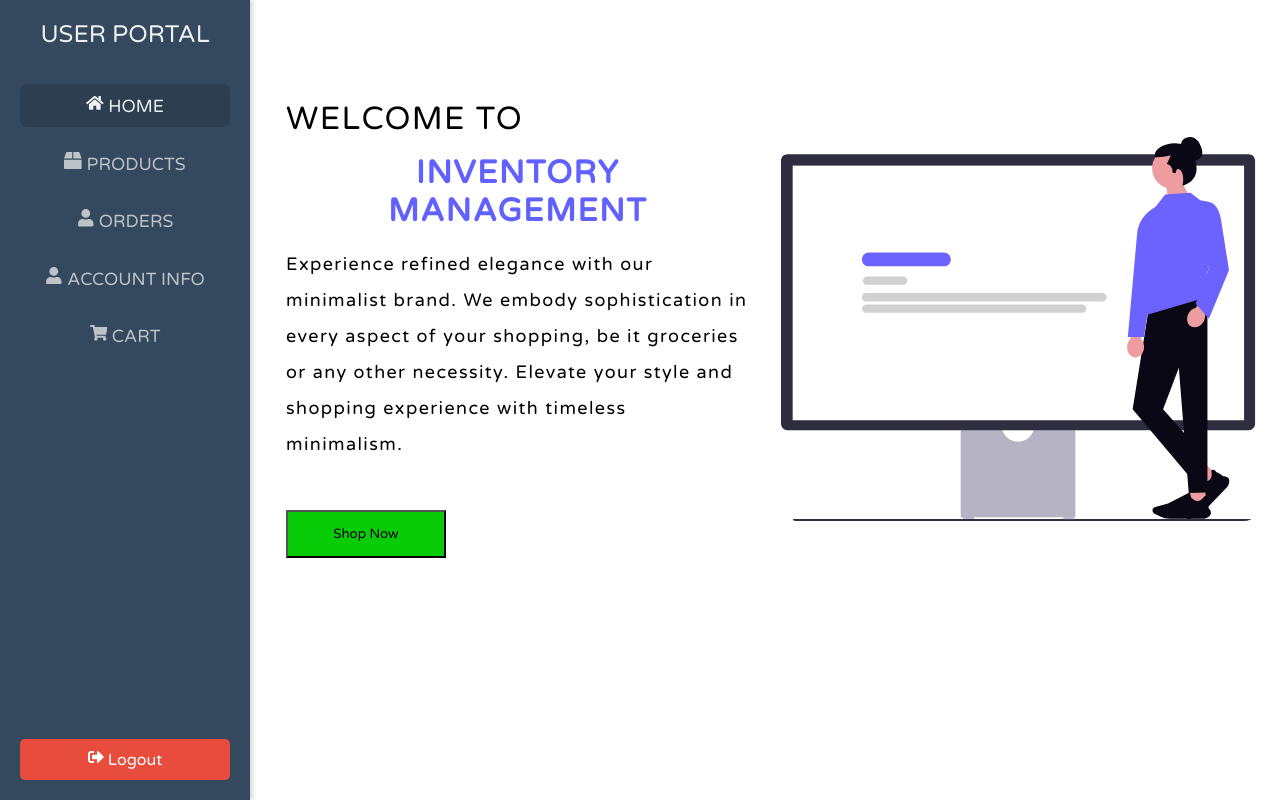
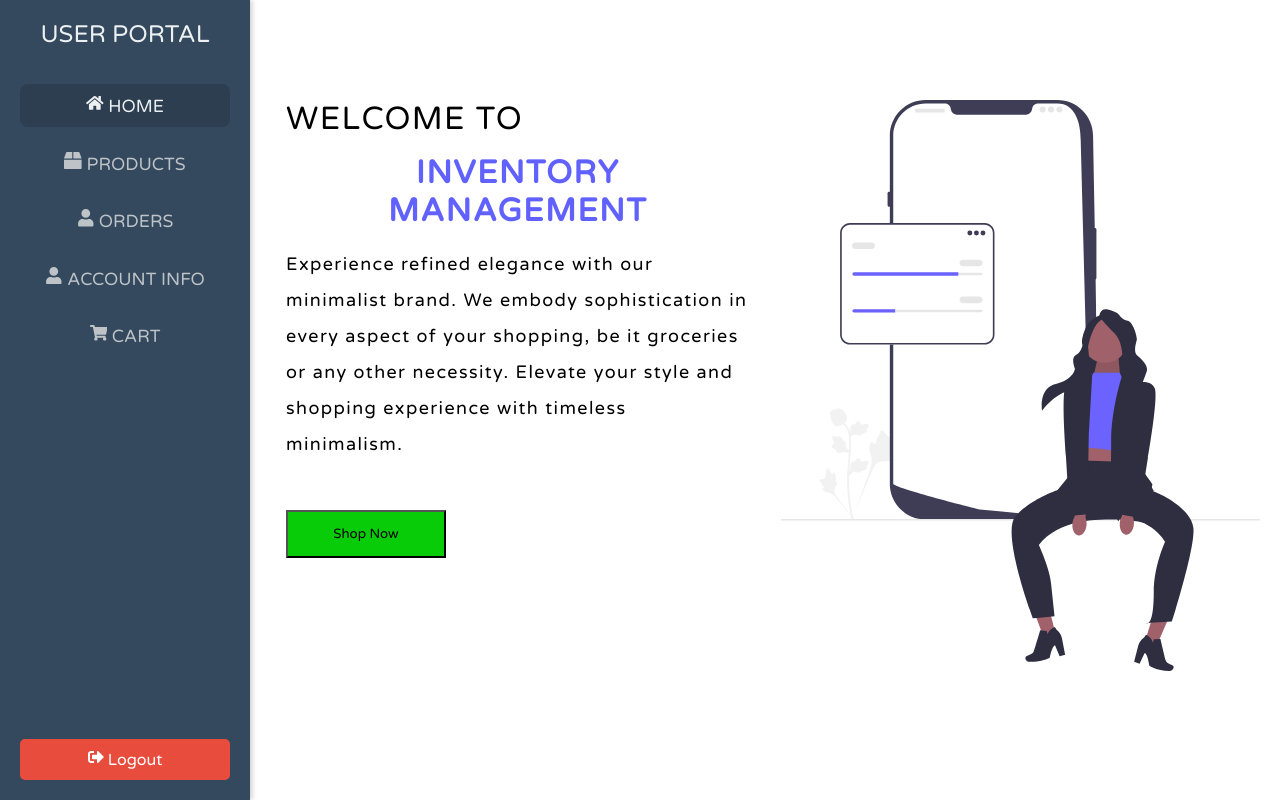
Before and after one commit to mohitsinghgarry/Frontend_Inventory_Managment, a React (Create React App) app: page /customer/1/home in a window 1280 px wide. Built offline with nearby package versions, Linux system fonts and the light colour scheme; no server answers; sample sign-in values are in the browser's storage.

Commit message:
hero section logo changed

```diff
--- a/src/CustomerPages/HeroSection.js
+++ b/src/CustomerPages/HeroSection.js
@@ -19,7 +19,7 @@ const HeroSection = () => {
         </div>
     </div>
     <div className="right-container-new" data-aos="zoom-in-up" data-aos-duration="1000">
-      <img src="/undraw_website_5bo8.svg" alt="shopping" />
+      <img src="/newlogo.svg" alt="shopping" />
     </div>
   </div>
   )
```
Also changed, not shown: public/newlogo.svg (added).
